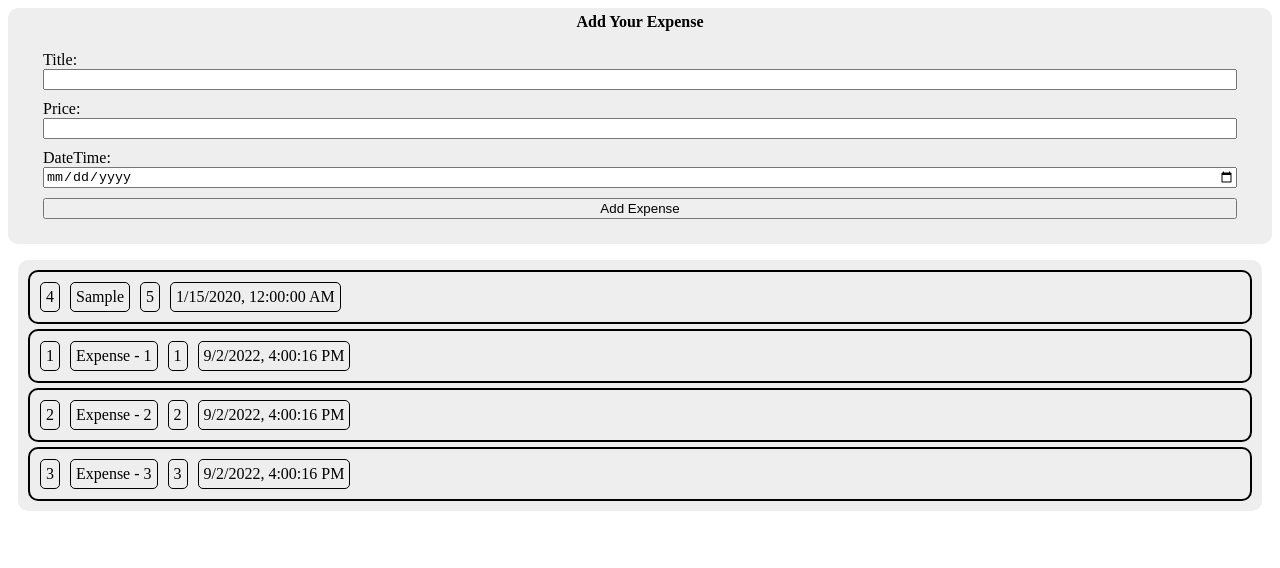
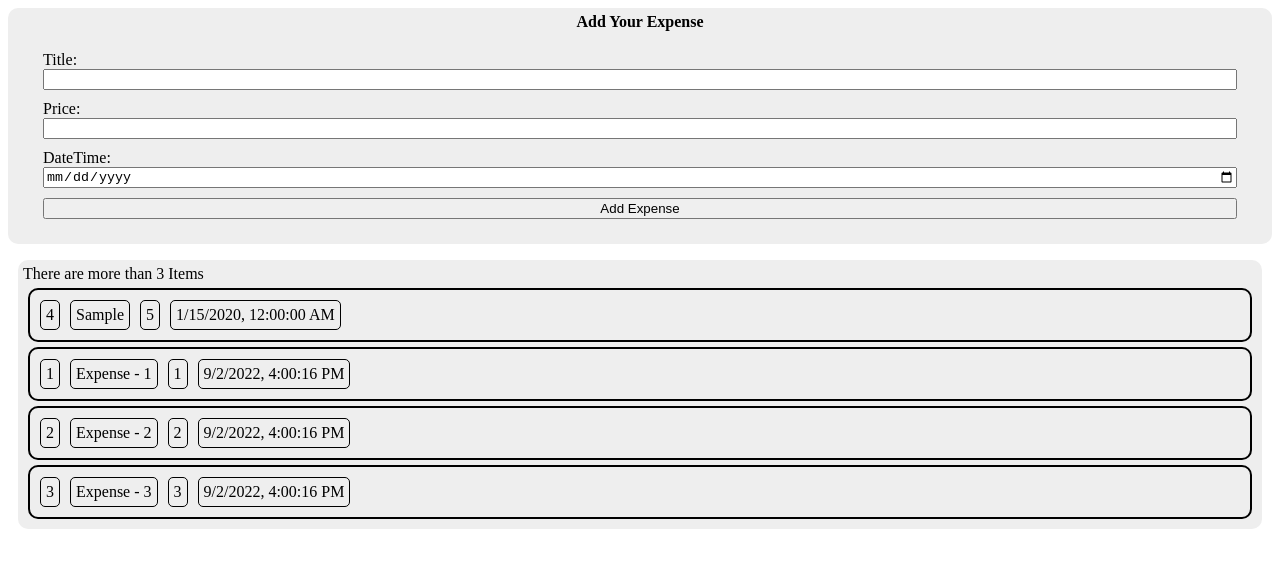
Before and after one commit to ankit-mishra-edu/expense-react-js, a React (Create React App) app: page / in a window 1280 px wide. Both pictures are taken after typing "Sample", "5", "2020-01-15" into the empty fields and a click on the button "Add Expense". Shown: the top 568 px of the page. Built offline with nearby package versions, Linux system fonts and the light colour scheme.

Commit message:
Conditional rendering

```diff
--- a/src/App.js
+++ b/src/App.js
@@ -20,7 +20,9 @@ export default function App() {
 
   return (
     <div>
-      <ExpenseForm onAddExpense={onAddExpenseHandler} />
+      <ExpenseForm onAddExpense={onAddExpenseHandler}>
+        Add Your Expense
+      </ExpenseForm>
       <Expenses expenses={expenses} />
     </div>
   );
--- a/src/components/Expenses/Expense/ExpenseForm.js
+++ b/src/components/Expenses/Expense/ExpenseForm.js
@@ -37,7 +37,7 @@ const ExpenseForm = (props) => {
 
   return (
     <form onSubmit={onSubmitFormHandler}>
-      <legend>Add Your Expense</legend>
+      <legend>{props.children}</legend>
       <div className="expense_form">
         <div className="expense_form__item">
           <label className="expense_form__label">Title: </label>
--- a/src/components/Expenses/Expenses.js
+++ b/src/components/Expenses/Expenses.js
@@ -3,8 +3,12 @@ import Expense from './Expense/Expense';
 import './Expenses.css';
 
 const Expenses = (props) => {
+  const moreThanThree = (
+    <div className="more-than-three">There are more than 3 Items</div>
+  );
   return (
     <div className="expenses">
+      {props.expenses.length > 3 && moreThanThree}
       {props.expenses.map((expense) => (
         <Expense key={expense.id} expense={expense} />
       ))}
```
